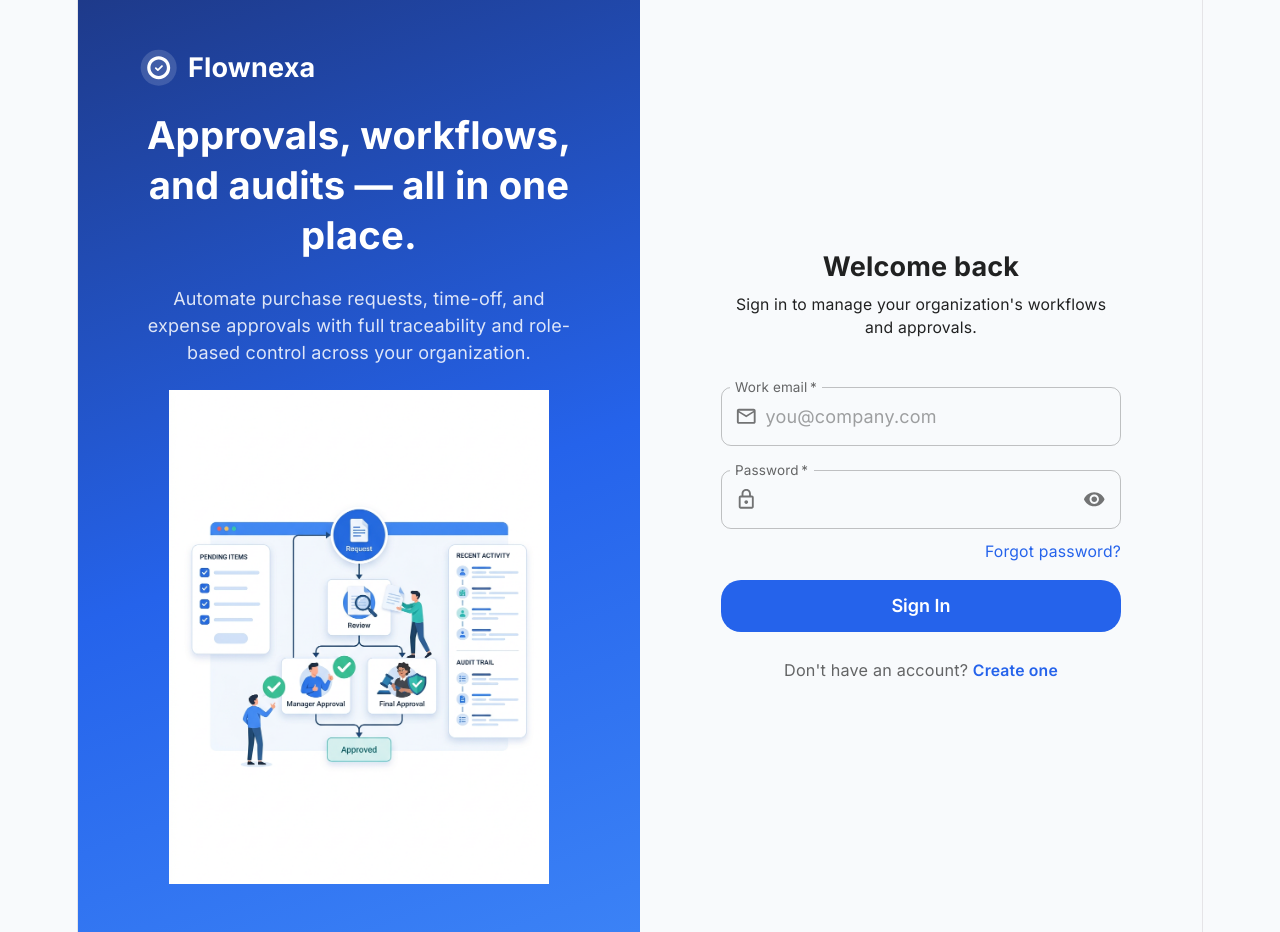
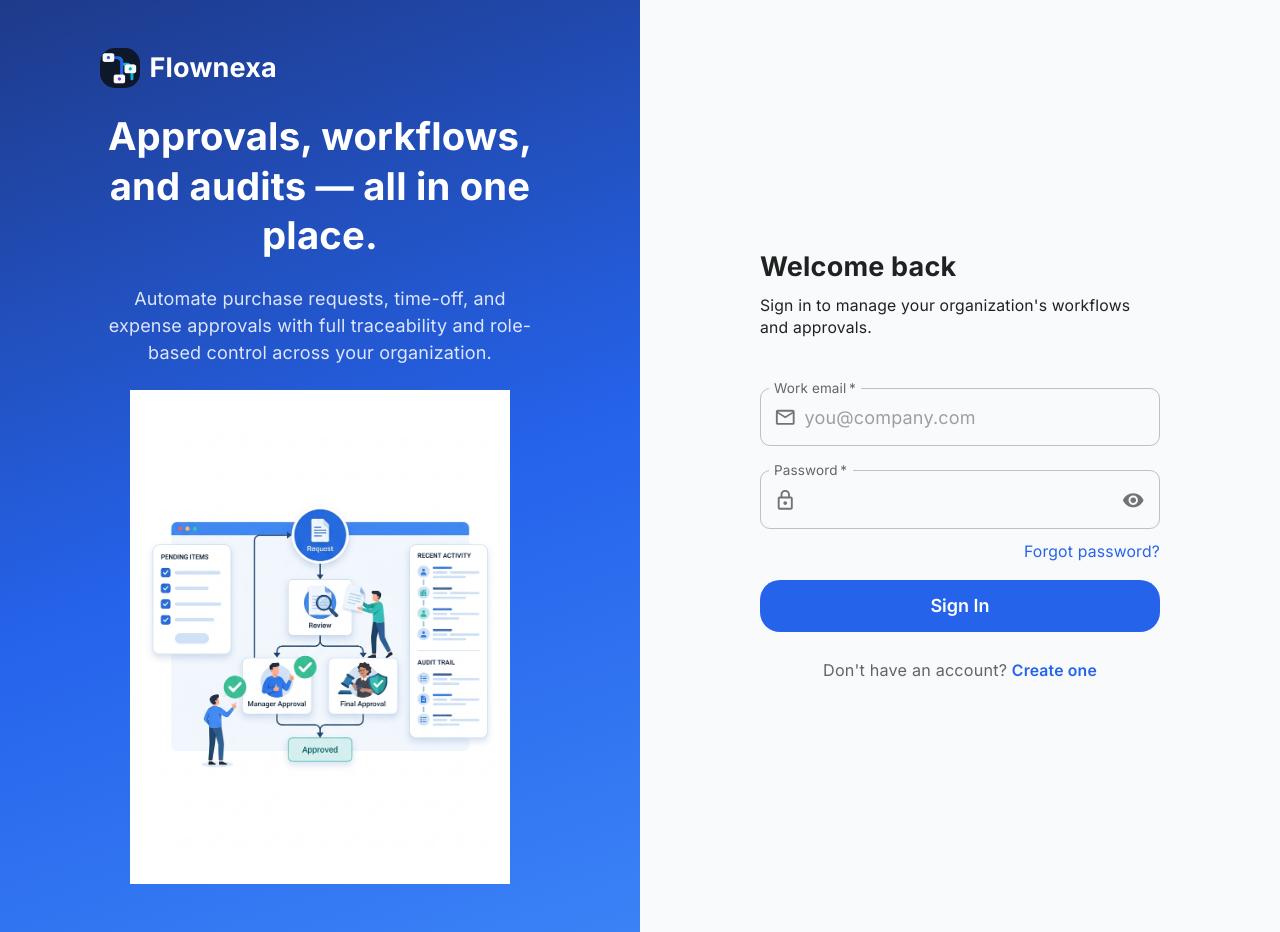
Before and after one commit to Robt291610/Flownexa, a React (Vite) app in the folder FRONT/flownexa-frontend/: page /login in a window 1280 px wide. Built offline with nearby package versions, Linux system fonts and the light colour scheme; no server answers.

Commit message:
Remove Vite default root width constraint causing boxed layout on desktop

```diff
--- a/FRONT/flownexa-frontend/src/features/auth/pages/LoginPage.tsx
+++ b/FRONT/flownexa-frontend/src/features/auth/pages/LoginPage.tsx
@@ -1,12 +1,14 @@
 
-import { Box, Grid, Typography, Stack } from '@mui/material';
+import { Box, Grid, Typography, Stack, useMediaQuery, useTheme } from '@mui/material';
 import { LoginForm } from '../components/LoginForm';
 import { useLogin } from '../hooks/useLogin';
 import loginIllustration from '../../../assets/illustrations/login-illustration.png';
-import { Logo } from '../components/common/Logo';
+import logo from '../../../assets/logo/flownexa-logo.png';
 
 export function LoginPage() {
   const { login, loading, error } = useLogin();
+  const theme = useTheme();
+  const isMobile = useMediaQuery(theme.breakpoints.down('md'));
 
   const handleSubmit = (email: string, password: string) => {
     login({ email, password });
@@ -15,9 +17,9 @@ export function LoginPage() {
   return (
     <Grid container sx={{ minHeight: '100vh' }}>
 
-      {/* Left branding panel */}
+      {/* Left branding panel — hidden below md */}
       <Grid
-        size={{ xs: 12, md: 6 }}
+        size={{ xs: 12, md: 5, lg: 6 }}
         sx={{
           display: { xs: 'none', md: 'flex' },
           flexDirection: 'column',
@@ -26,7 +28,7 @@ export function LoginPage() {
           background:
             'linear-gradient(160deg, #1e3a8a 0%, #2563eb 55%, #3b82f6 100%)',
           color: '#fff',
-          p: 6,
+          p: { md: 4, lg: 6 },
           position: 'relative',
           overflow: 'hidden',
         }}
@@ -35,6 +37,7 @@ export function LoginPage() {
           spacing={3}
           sx={{
             maxWidth: 440,
+            width: '100%',
             zIndex: 1,
           }}
         >
@@ -43,7 +46,12 @@ export function LoginPage() {
             spacing={1.2}
             sx={{ alignItems: 'center' }}
           >
-            <Logo fontSize="large" />
+            <Box
+              component="img"
+              src={logo}
+              alt="Flownexa logo"
+              sx={{ width: { md: 36, lg: 40 }, height: { md: 36, lg: 40 }, borderRadius: 1.5 }}
+            />
 
             <Typography variant="h5" sx={{ fontWeight: 700 }}>
               Flownexa
@@ -51,15 +59,18 @@ export function LoginPage() {
           </Stack>
 
           <Typography
-            variant="h4"
-            sx={{ fontWeight: 700, lineHeight: 1.3 }}
+            sx={{
+              fontWeight: 700,
+              lineHeight: 1.3,
+              fontSize: { md: '1.6rem', lg: '2.125rem' },
+            }}
           >
             Approvals, workflows, and audits — all in one place.
           </Typography>
 
           <Typography
             variant="body1"
-            sx={{ color: 'rgba(255,255,255,0.85)' }}
+            sx={{ color: 'rgba(255,255,255,0.85)', fontSize: { md: '0.95rem', lg: '1rem' } }}
           >
             Automate purchase requests, time-off, and expense approvals with
             full traceability and role-based control across your organization.
@@ -71,7 +82,7 @@ export function LoginPage() {
             alt="Approval workflow illustration"
             sx={{
               width: '100%',
-              maxWidth: 380,
+              maxWidth: { md: 280, lg: 380 },
               mt: 2,
               alignSelf: 'center',
             }}
@@ -79,24 +90,53 @@ export function LoginPage() {
         </Stack>
       </Grid>
 
-      {/* Right form panel */}
+      {/* Right form panel — full width on mobile */}
       <Grid
-        size={{ xs: 12, md: 6 }}
+        size={{ xs: 12, md: 7, lg: 6 }}
         sx={{
           display: 'flex',
           flexDirection: 'column',
           justifyContent: 'center',
           alignItems: 'center',
           bgcolor: '#f8fafc',
-          p: { xs: 3, sm: 6 },
+          p: { xs: 3, sm: 5, md: 6 },
+          minHeight: '100vh',
         }}
       >
         <Box sx={{ width: '100%', maxWidth: 400 }}>
-          <Typography variant="h5" sx={{ fontWeight: 700 }} gutterBottom>
+
+          {/* Compact logo shown only when branding panel is hidden */}
+          {isMobile && (
+            <Stack
+              direction="row"
+              spacing={1}
+              sx={{ alignItems: 'center', justifyContent: 'center', mb: 4 }}
+            >
+              <Box
+                component="img"
+                src={logo}
+                alt="Flownexa logo"
+                sx={{ width: 32, height: 32, borderRadius: 1 }}
+              />
+              <Typography variant="h6" sx={{ fontWeight: 700, color: 'primary.main' }}>
+                Flownexa
+              </Typography>
+            </Stack>
+          )}
+
+          <Typography
+            variant="h5"
+            sx={{ fontWeight: 700, textAlign: { xs: 'center', md: 'left' } }}
+            gutterBottom
+          >
             Welcome back
           </Typography>
 
-          <Typography variant="body2" color="text.secondary" sx={{ mb: 4 }}>
+          <Typography
+            variant="body2"
+            color="text.secondary"
+            sx={{ mb: 4, textAlign: { xs: 'center', md: 'left' } }}
+          >
             Sign in to manage your organization's workflows and approvals.
           </Typography>
 
--- a/FRONT/flownexa-frontend/src/index.css
+++ b/FRONT/flownexa-frontend/src/index.css
@@ -2,7 +2,7 @@
   --text: #6b6375;
   --text-h: #08060d;
   --bg: #fff;
-  --border: #e5e4e7;
+  /* --border: #e5e4e7; */
   --code-bg: #f4f3ec;
   --accent: #aa3bff;
   --accent-bg: rgba(170, 59, 255, 0.1);
@@ -51,7 +51,6 @@
 }
 
 #root {
-  width: 1126px;
   max-width: 100%;
   margin: 0 auto;
   text-align: center;
```
Also changed, not shown: FRONT/flownexa-frontend/src/assets/logo/flownexa-logo.png (added).
